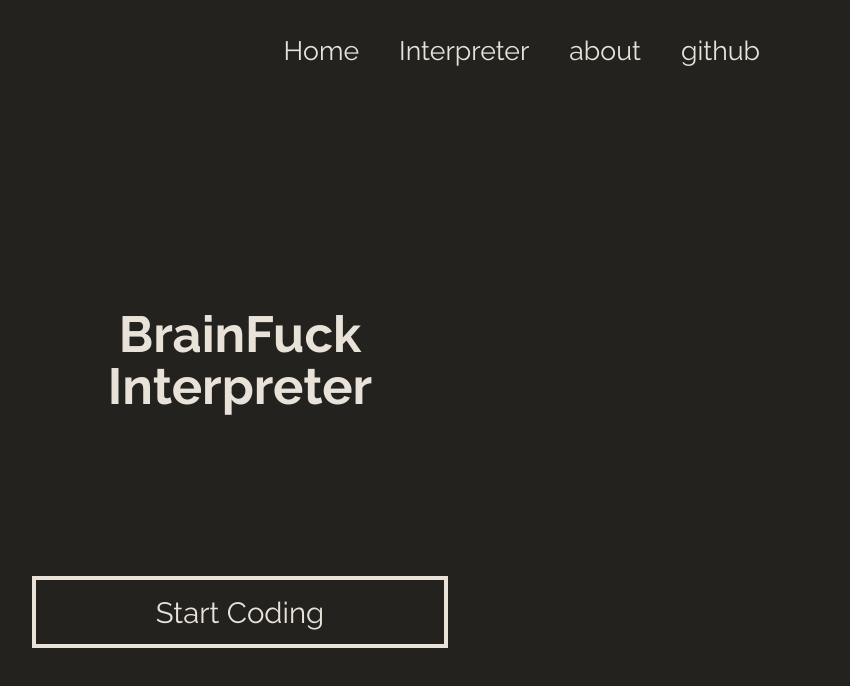
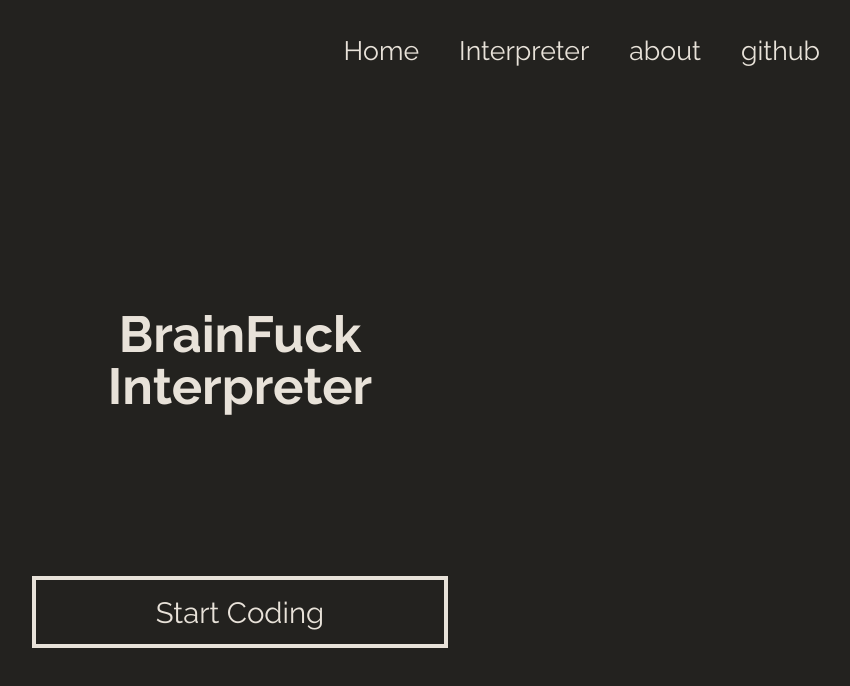
Before and after one commit to Liberontissauri/BrainFckInterpreter, a Vue app: page /#/ in a window 1280 px wide. Shown: the top 686 px of the page, without its empty margins (400-1250 px from the left). Built offline with nearby package versions, Linux system fonts and the light colour scheme.

Commit message:
changed the padding on the navbar

```diff
--- a/src/components/navBar.vue
+++ b/src/components/navBar.vue
@@ -30,7 +30,7 @@ export default {
         list-style-type: none;
         display: flex;
         flex-direction: row;
-        padding:  0 100px;
+        padding:  0 40px;
     }
     .navbar-ul a {
         margin: 20px;
```
